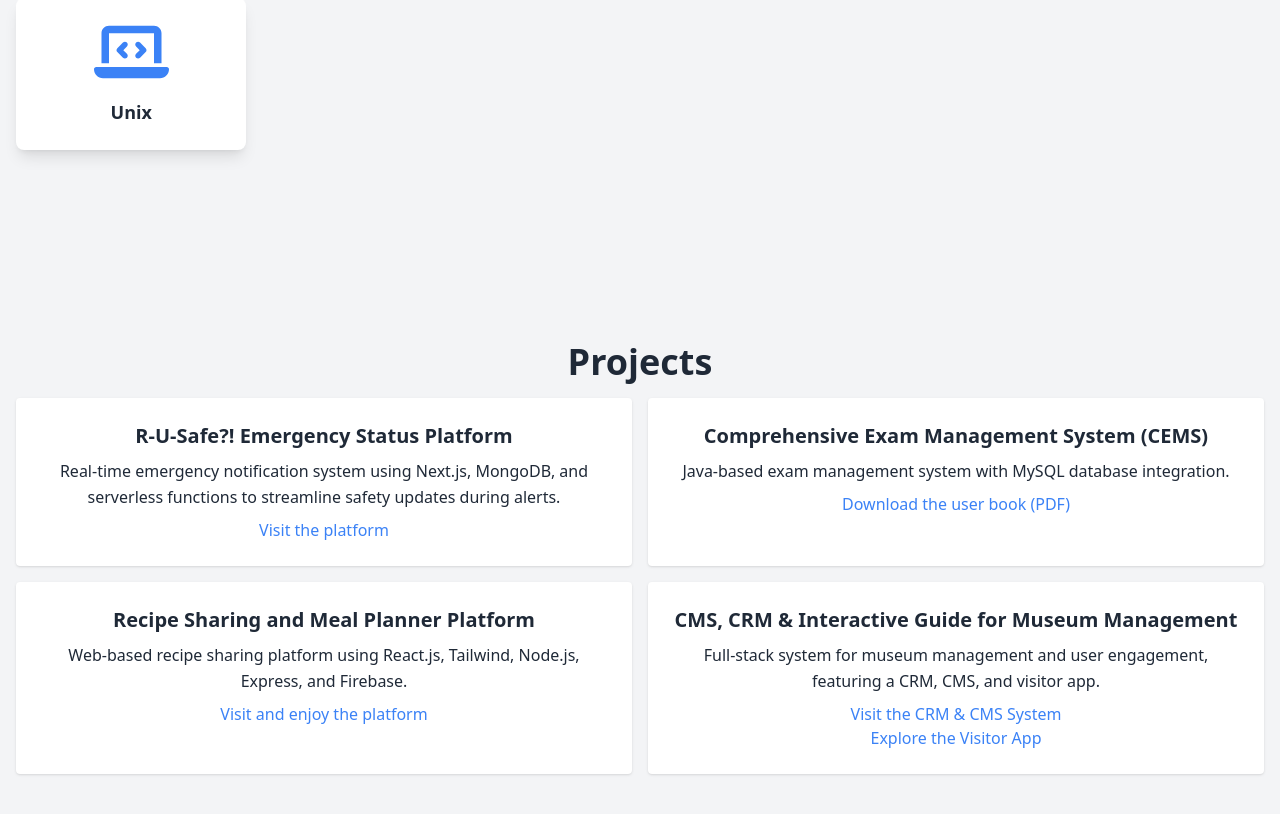
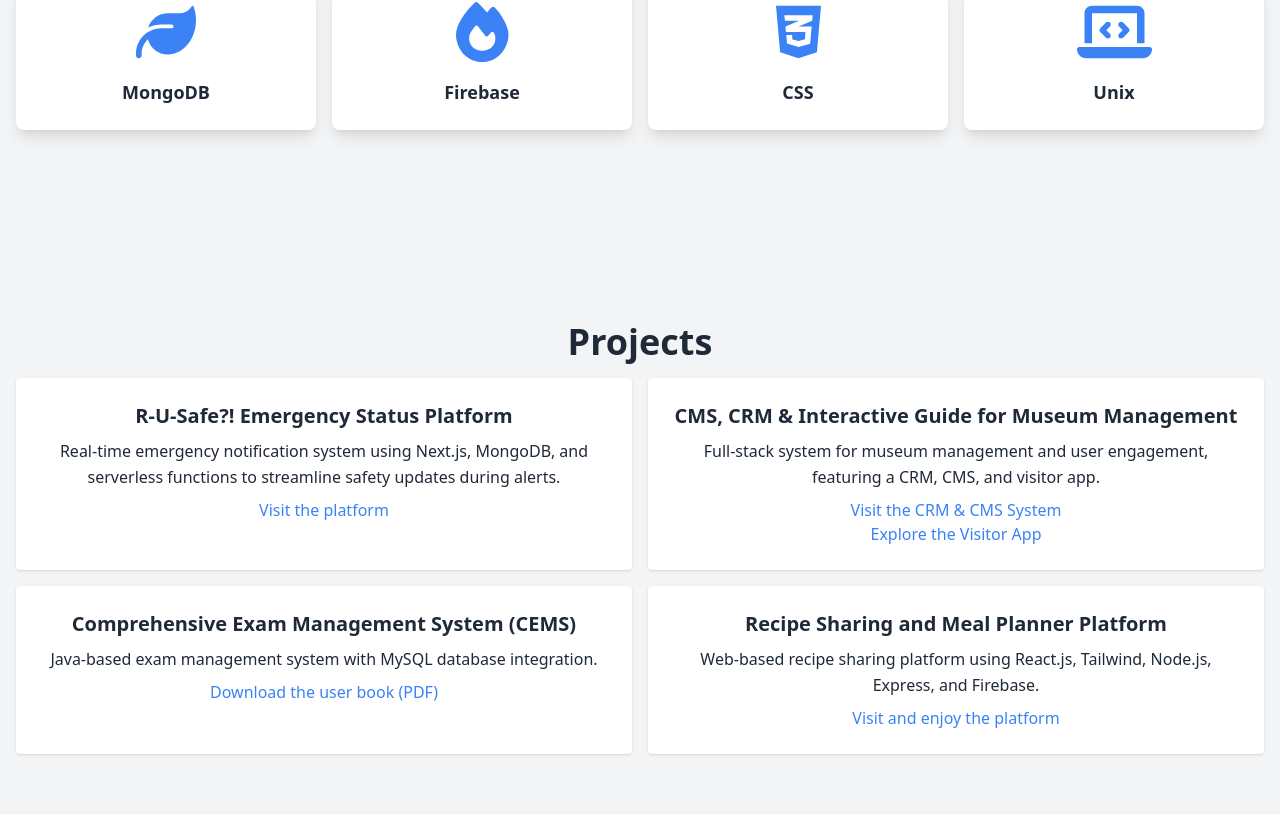
Before and after one commit to garbuzshay/Portfolio-garbuz, a React (Create React App) app: page / in a window 1280 px wide. Shown: the part 1938-2752 px from the top of the page. Built offline with nearby package versions, Linux system fonts and the light colour scheme.

Commit message:
added darktheme into footer

```diff
--- a/package.json
+++ b/package.json
@@ -11,6 +11,7 @@
     "@testing-library/jest-dom": "^5.17.0",
     "@testing-library/react": "^13.4.0",
     "@testing-library/user-event": "^13.5.0",
+    "lucide-react": "^0.454.0",
     "react": "^18.3.1",
     "react-dom": "^18.3.1",
     "react-router-dom": "^6.25.1",
--- a/src/components/Footer.js
+++ b/src/components/Footer.js
@@ -1,8 +1,11 @@
-import React from 'react';
+import React, { useContext } from "react";
+import { ThemeContext } from "../App"; // Ensure the ThemeContext path is correct
 
 const Footer = () => {
+  const { theme } = useContext(ThemeContext); // Access theme from ThemeContext
+
   return (
-    <footer className="bg-gray-800 dark:bg-gray text-white py-4">
+    <footer className={`py-1 ${theme === "dark" ? "bg-gray-800 text-gray-200" : "bg-sky-200 text-gray-800"}`}>
       <div className="container mx-auto text-center p-4">
         <p>&copy; 2024 Shay Garbuz. All Rights Reserved.</p>
       </div>
--- a/src/components/Navbar.js
+++ b/src/components/Navbar.js
@@ -70,7 +70,7 @@ const Navbar = () => {
           {/* Keep Dark/Light Mode Toggle in Desktop */}
           <button
             onClick={toggleTheme}
-            className="ml-4 p-2 rounded-full bg-gray-200 dark:bg-gray-700 focus:outline-none transition-all duration-300"
+            className="ml-4 p-2 rounded-full  focus:outline-none transition-all duration-300"
           >
             <FontAwesomeIcon
               icon={theme === "light" ? faMoon : faSun}
--- a/src/components/Projects.js
+++ b/src/components/Projects.js
@@ -22,6 +22,34 @@ const Projects = () => {
                 className="text-blue-500 hover:underline"
               >
                 Visit the platform
+              </a>
+            </p>
+          </div>
+
+{/* Museum CMS/CRM Project */}
+<div className="bg-white dark:bg-gray-800 p-6 rounded shadow">
+            <h3 className="text-xl font-semibold mb-2">CMS, CRM & Interactive Guide for Museum Management</h3>
+            <p className="leading-relaxed mb-2">
+              Full-stack system for museum management and user engagement, featuring a CRM, CMS, and visitor app.
+            </p>
+            <p>
+              <a
+                href="https://final-project-jwpy.vercel.app/"
+                target="_blank"
+                rel="noopener noreferrer"
+                className="text-blue-500 hover:underline"
+              >
+                Visit the CRM & CMS System
+              </a>
+            </p>
+            <p>
+              <a
+                href="https://mensch-visitors.vercel.app/"
+                target="_blank"
+                rel="noopener noreferrer"
+                className="text-blue-500 hover:underline"
+              >
+                Explore the Visitor App
               </a>
             </p>
           </div>
@@ -61,33 +89,7 @@ const Projects = () => {
             </p>
           </div>
 
-          {/* Museum CMS/CRM Project */}
-          <div className="bg-white dark:bg-gray-800 p-6 rounded shadow">
-            <h3 className="text-xl font-semibold mb-2">CMS, CRM & Interactive Guide for Museum Management</h3>
-            <p className="leading-relaxed mb-2">
-              Full-stack system for museum management and user engagement, featuring a CRM, CMS, and visitor app.
-            </p>
-            <p>
-              <a
-                href="https://final-project-jwpy.vercel.app/"
-                target="_blank"
-                rel="noopener noreferrer"
-                className="text-blue-500 hover:underline"
-              >
-                Visit the CRM & CMS System
-              </a>
-            </p>
-            <p>
-              <a
-                href="https://mensch-visitors.vercel.app/"
-                target="_blank"
-                rel="noopener noreferrer"
-                className="text-blue-500 hover:underline"
-              >
-                Explore the Visitor App
-              </a>
-            </p>
-          </div>
+
 
         </div>
       </div>
--- a/src/components/Skills.js
+++ b/src/components/Skills.js
@@ -29,7 +29,7 @@ const Skills = () => {
     <section id="skills" className="py-20 bg-gray-100 dark:bg-gray-900">
       <div className="container mx-auto text-center p-4">
         <h2 className="text-4xl font-bold mb-10 text-gray-800 dark:text-white">Skills</h2>
-        <div className="grid grid-cols-2 sm:grid-cols-3 md:grid-cols-4 lg:grid-cols-5 gap-6">
+        <div className="grid grid-cols-4  gap-4">
           {skills.map((skill, index) => (
             <div key={index} className="p-6 bg-white dark:bg-gray-800 rounded-lg shadow-lg hover:shadow-2xl transform transition duration-300 hover:scale-105 flex flex-col items-center">
               {skill.isCustomIcon ? (
```
Also changed, not shown: 1 other file (tests, documents, lock files or other folders).
